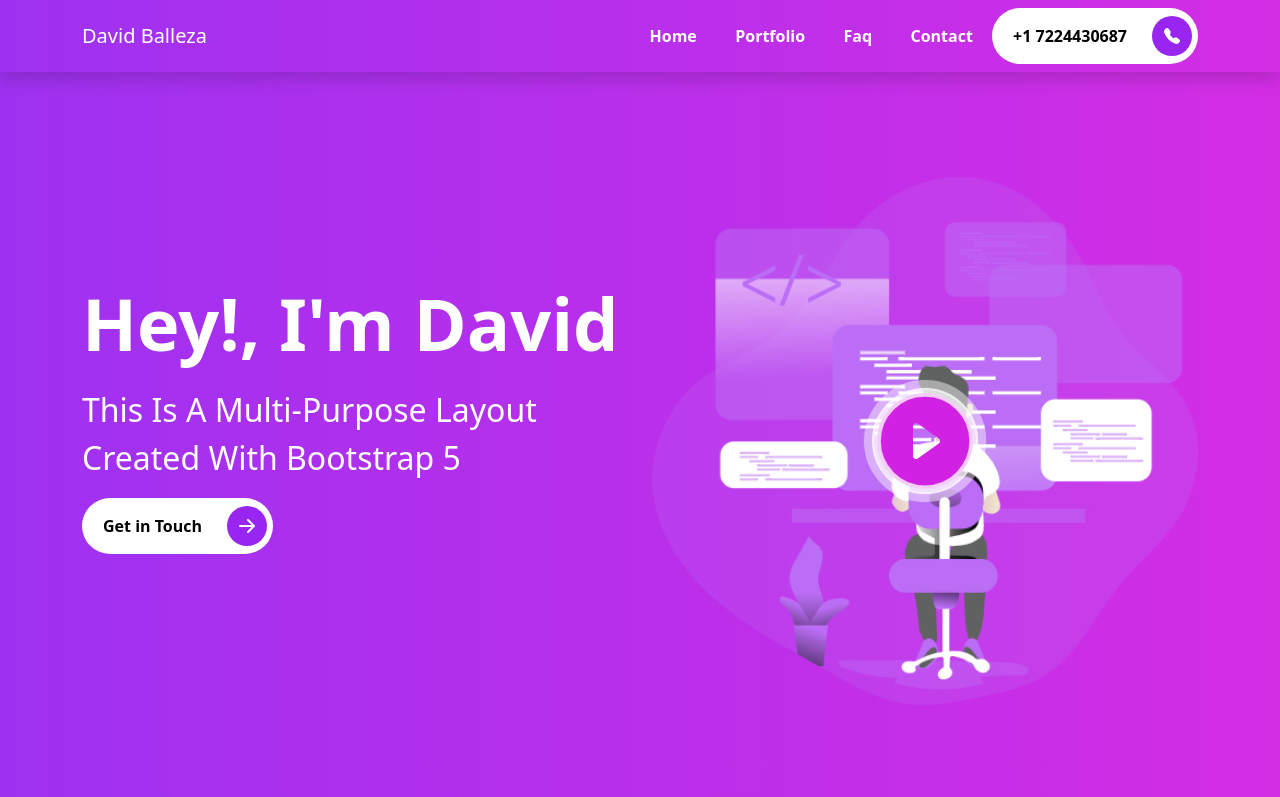
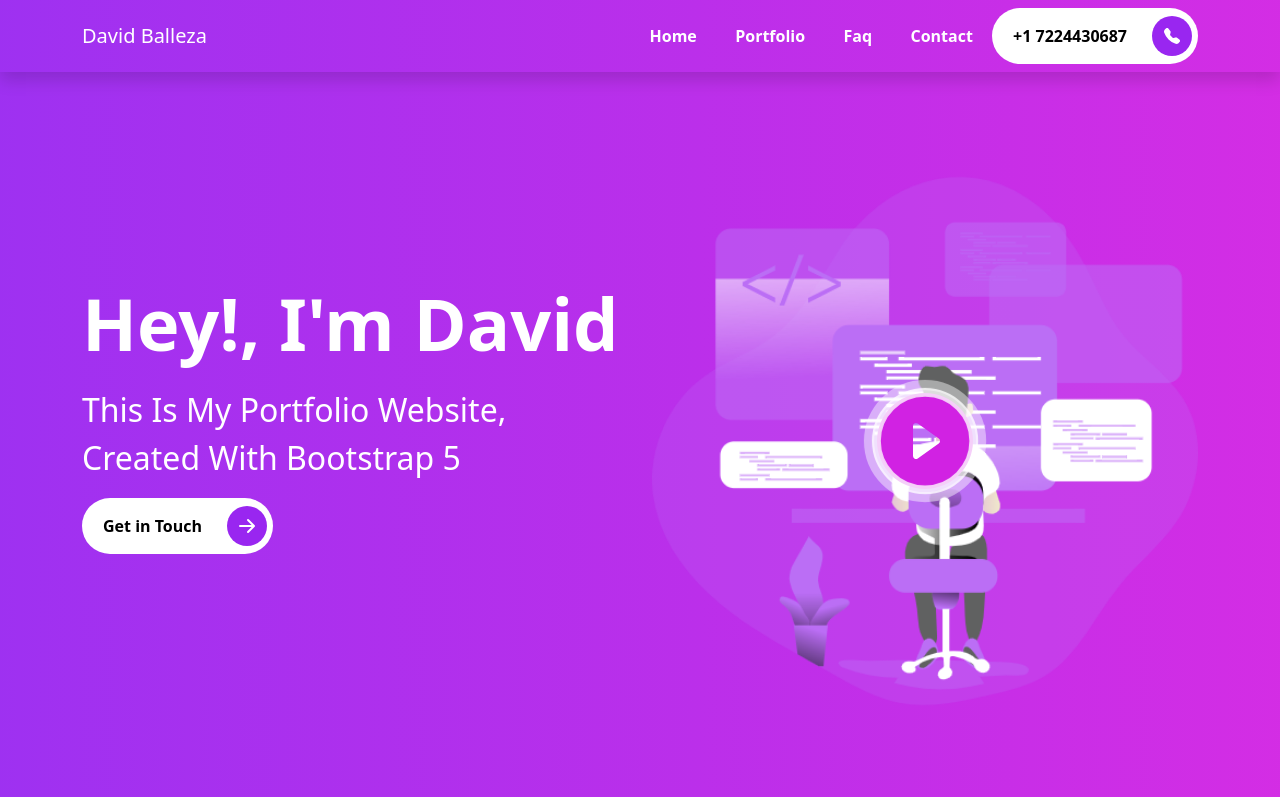
Before and after one commit to davidballezaa/portfolio, a website: page index.html in a window 1280 px wide. Shown: the top 797 px of the page. Drawn offline with Linux system fonts and the light colour scheme.

Commit message:
change intro description

```diff
--- a/index.html
+++ b/index.html
@@ -61,7 +61,7 @@
                     <div class="col-12 col-lg-6 intros my-auto">
                         <h1 class="display-2">
                             <span class="display-2--intro">Hey!, I'm David</span>
-                            <span class="display-2--description">This is a multi-purpose layout created with Bootstrap
+                            <span class="display-2--description">This is my portfolio website, created with Bootstrap
                                 5</span>
                         </h1>
                         <a href="#contact" class="rounded-pill btn-rounded">Get in Touch
```
